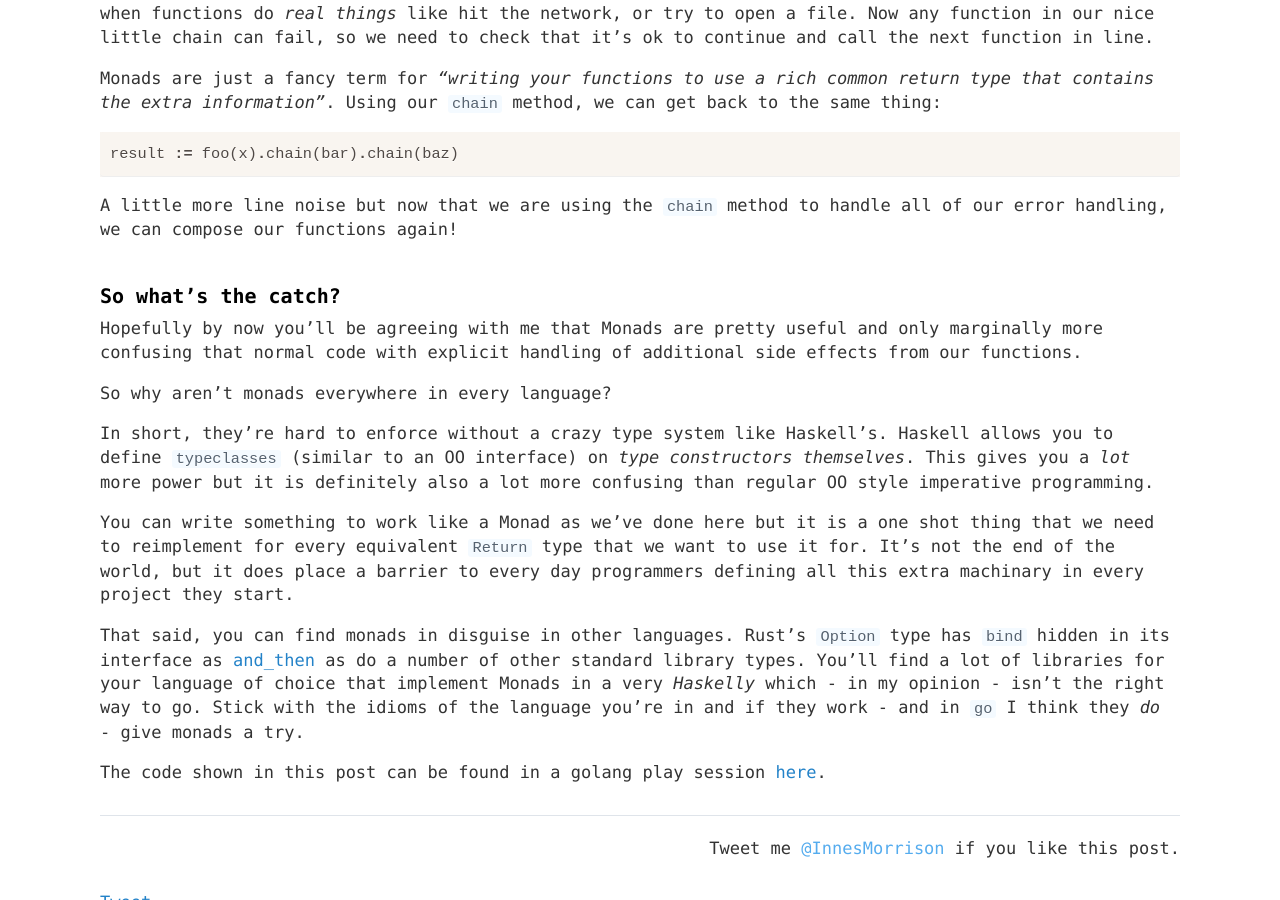
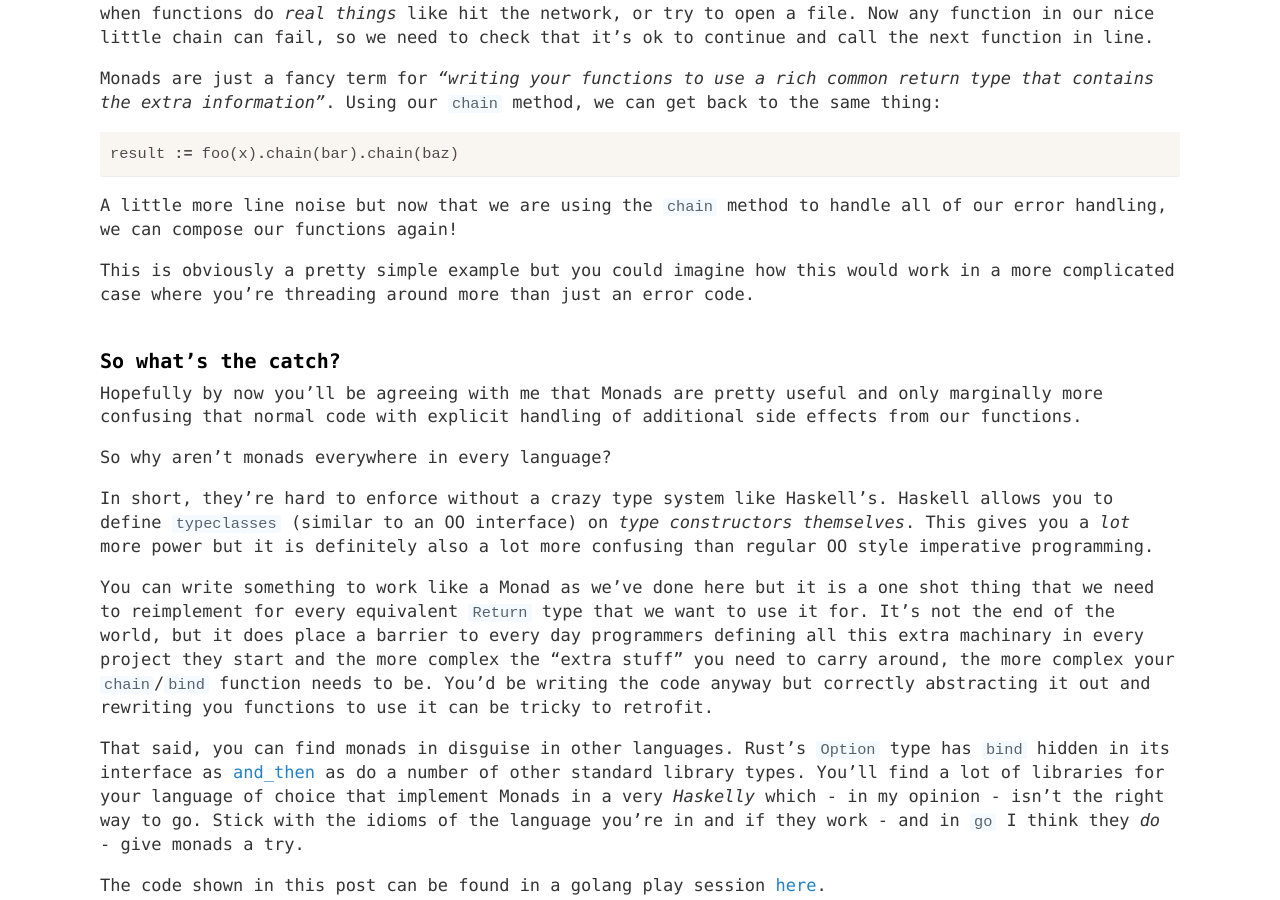
Before and after one commit to sminez/sminez.github.io, a Jekyll site: the page built from _posts/2017-10-10-monads.md, in a window 1280 px wide and 900 px high, scrolled down 3063 px. Built offline with Jekyll 4.4.1, drawn with Linux system fonts in a browser that asks for light colours; our own code applies the rules of GitHub Pages for plain Markdown files; comment, search, counter and statistics services are not loaded.

Commit message:
updating monads post

```diff
--- a/_posts/2017-10-10-monads.md
+++ b/_posts/2017-10-10-monads.md
@@ -163,6 +165,10 @@ result := foo(x).chain(bar).chain(baz)
 A little more line noise but now that we are using the `chain` method to handle all
 of our error handling, we can compose our functions again!
 
+This is obviously a pretty simple example but you could imagine how this would
+work in a more complicated case where you're threading around more than just an
+error code.
+
 
 ## So what's the catch?
 
@@ -181,7 +187,10 @@ You can write something to work like a Monad as we've done here but it is a one
 shot thing that we need to reimplement for every equivalent `Return` type that
 we want to use it for. It's not the end of the world, but it does place a
 barrier to every day programmers defining all this extra machinary in every
-project they start.
+project they start and the more complex the "extra stuff" you need to carry
+around, the more complex your `chain`/`bind` function needs to be. You'd be
+writing the code anyway but correctly abstracting it out and rewriting you
+functions to use it can be tricky to retrofit.
 
 That said, you can find monads in disguise in other languages. Rust's `Option`
 type has `bind` hidden in its interface as [and_then](https://doc.rust-lang.org/std/option/enum.Option.html#method.and_then)
```
Also changed, not shown: other parts of _posts/2017-10-10-monads.md (+2 -0 lines).
